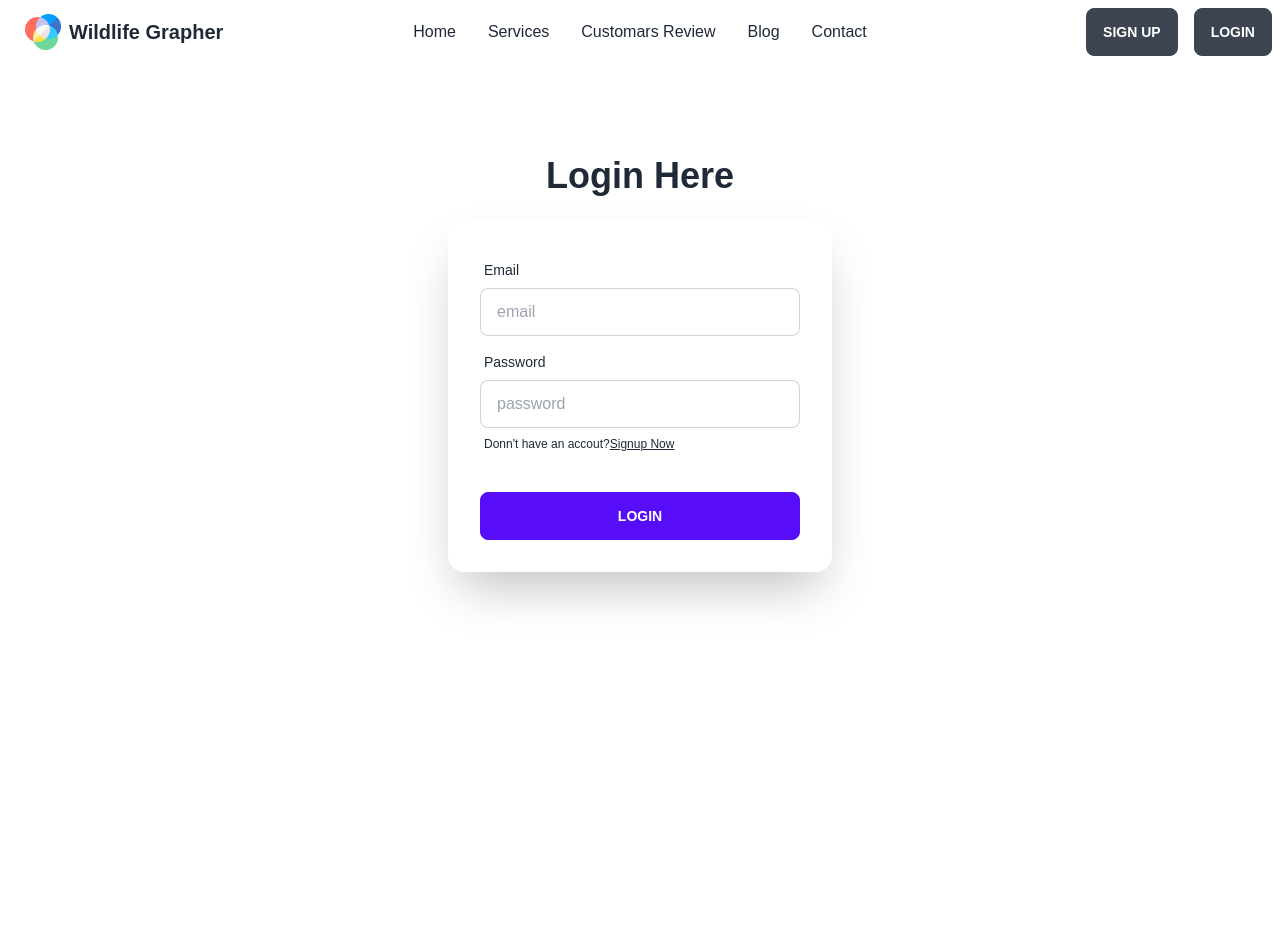
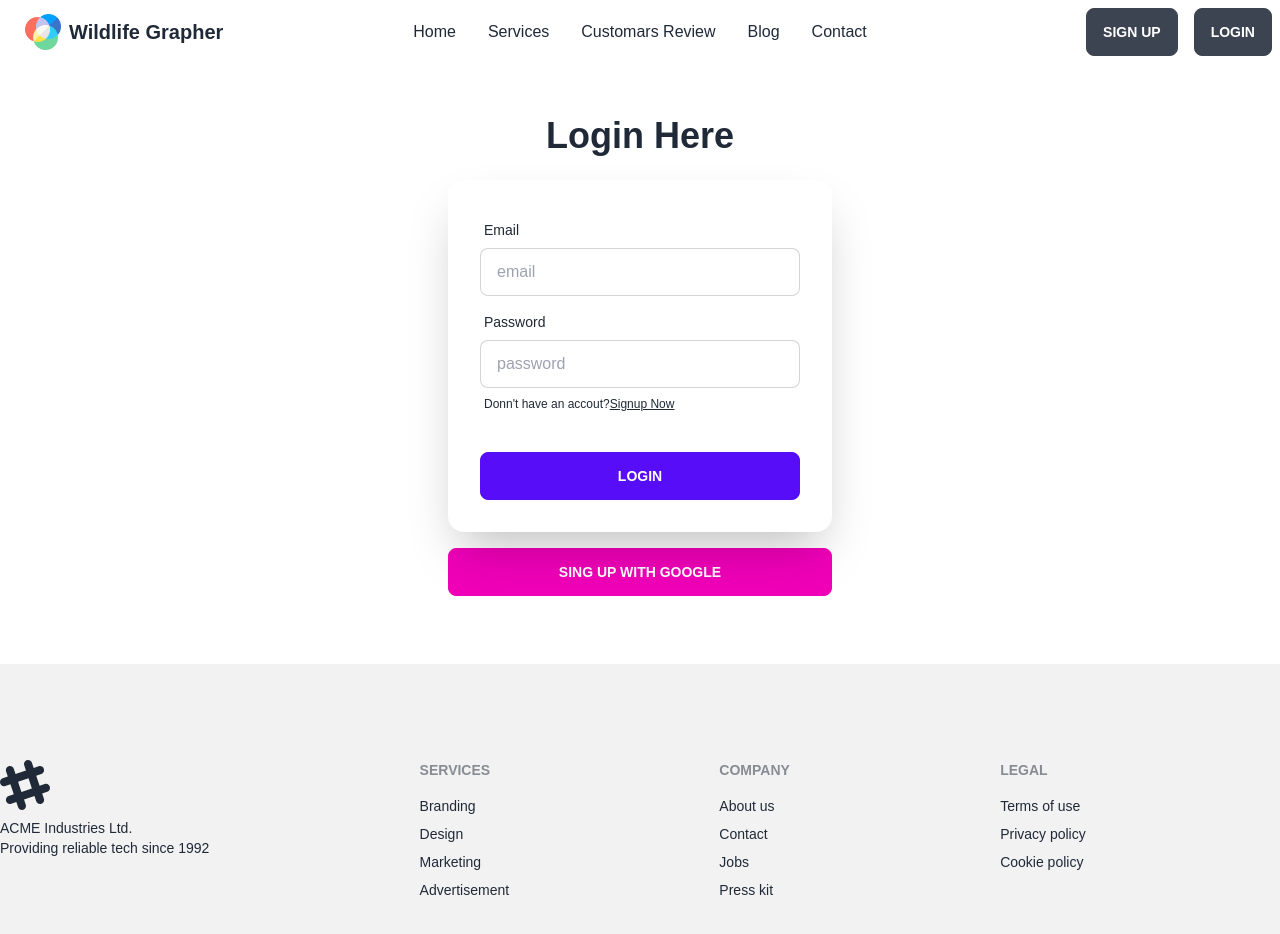
Before and after one commit to Md-FarhadHossain/wild-photographer, a React (Create React App) app: page /login in a window 1280 px wide. Shown: the top 934 px of the page. Before the commit the page ends 800 px from the top, so only its background shows below. Built offline with nearby package versions, Linux system fonts and the light colour scheme; no server answers.

Commit message:
footer added

```diff
--- a/src/components/Footer/Footer.jsx
+++ b/src/components/Footer/Footer.jsx
@@ -1,9 +1,50 @@
-import React from 'react'
+import React from "react";
 
 const Footer = () => {
   return (
-    <div>Footer</div>
-  )
-}
+    <div className=" bg-base-200 py-24">
+      <footer className="container mx-auto footer p-10text-base-content">
+        <div>
+          <svg
+            width="50"
+            height="50"
+            viewBox="0 0 24 24"
+            xmlns="http://www.w3.org/2000/svg"
+            fillRule="evenodd"
+            clipRule="evenodd"
+            className="fill-current"
+          >
+            <path d="M22.672 15.226l-2.432.811.841 2.515c.33 1.019-.209 2.127-1.23 2.456-1.15.325-2.148-.321-2.463-1.226l-.84-2.518-5.013 1.677.84 2.517c.391 1.203-.434 2.542-1.831 2.542-.88 0-1.601-.564-1.86-1.314l-.842-2.516-2.431.809c-1.135.328-2.145-.317-2.463-1.229-.329-1.018.211-2.127 1.231-2.456l2.432-.809-1.621-4.823-2.432.808c-1.355.384-2.558-.59-2.558-1.839 0-.817.509-1.582 1.327-1.846l2.433-.809-.842-2.515c-.33-1.02.211-2.129 1.232-2.458 1.02-.329 2.13.209 2.461 1.229l.842 2.515 5.011-1.677-.839-2.517c-.403-1.238.484-2.553 1.843-2.553.819 0 1.585.509 1.85 1.326l.841 2.517 2.431-.81c1.02-.33 2.131.211 2.461 1.229.332 1.018-.21 2.126-1.23 2.456l-2.433.809 1.622 4.823 2.433-.809c1.242-.401 2.557.484 2.557 1.838 0 .819-.51 1.583-1.328 1.847m-8.992-6.428l-5.01 1.675 1.619 4.828 5.011-1.674-1.62-4.829z"></path>
+          </svg>
+          <p>
+            ACME Industries Ltd.
+            <br />
+            Providing reliable tech since 1992
+          </p>
+        </div>
+        <div>
+          <span className="footer-title">Services</span>
+          <a className="link link-hover">Branding</a>
+          <a className="link link-hover">Design</a>
+          <a className="link link-hover">Marketing</a>
+          <a className="link link-hover">Advertisement</a>
+        </div>
+        <div>
+          <span className="footer-title">Company</span>
+          <a className="link link-hover">About us</a>
+          <a className="link link-hover">Contact</a>
+          <a className="link link-hover">Jobs</a>
+          <a className="link link-hover">Press kit</a>
+        </div>
+        <div>
+          <span className="footer-title">Legal</span>
+          <a className="link link-hover">Terms of use</a>
+          <a className="link link-hover">Privacy policy</a>
+          <a className="link link-hover">Cookie policy</a>
+        </div>
+      </footer>
+    </div>
+  );
+};
 
-export default Footer
+export default Footer;
--- a/src/pages/Login/Login.jsx
+++ b/src/pages/Login/Login.jsx
@@ -5,10 +5,47 @@ import { UserContext } from '../../context/AuthContext'
 const Login = () => {
 
 
-    const {login, signout} = useContext(UserContext)
+    const {login, signout,signinWithGoogle} = useContext(UserContext)
     const navigate = useNavigate()
     const location = useLocation()
     const from = location.state?.from?.pathname || '/'
+
+
+    const handleGoogleSignin = (e)  => {
+      e.preventDefault()
+      signinWithGoogle()
+      .then(result => {
+        console.log(result)
+
+        console.log(result)
+            const user = result.user
+            const currentUser = {
+              email: user.email,
+            }
+
+
+        // Jwt Authentication
+        fetch('https://wildife-grapher.vercel.app/jwt', {
+          method: 'POST',
+          headers: {
+            'content-type': 'application/json'
+          },
+          body: JSON.stringify(currentUser)
+        })
+        .then(res => {
+          if(res.status === 401 || res.status === 403) {
+           return signout()
+          }
+          return res.json()
+        })
+        .then(data => {
+          console.log(data)
+          // set the value in local storage
+          localStorage.setItem('token', data.token)
+          navigate(from, {replace: true})
+        })
+      })
+    }
 
     const handleLogin = (e) => {
         e.preventDefault()
@@ -21,7 +58,9 @@ const Login = () => {
         login(userInfo.email, userInfo.password)
         .then(result => {
 
-
+          setTimeout(() => {
+            navigate(from, {replace: true})
+          }, 1000);
 
             console.log(result)
             const user = result.user
@@ -97,7 +136,12 @@ const Login = () => {
           <button className="btn btn-primary">Login</button>
         </div>
       </form>
+
+
     </div>
+    <div className="my-4 w-[24rem]">
+          <button onClick={handleGoogleSignin}  className='btn btn-secondary w-full'>Sing up with Google</button>
+        </div>
   </div>
   )
 }
--- a/src/pages/MyReviews/MyReviews.jsx
+++ b/src/pages/MyReviews/MyReviews.jsx
@@ -13,15 +13,16 @@ const MyReviews = () => {
   console.log(serviceData);
 
   useEffect(() => {
-    fetch(`https://wildife-grapher.vercel.app/add-review?email=${user?.email}`, {
+    fetch(
+      `https://wildife-grapher.vercel.app/add-review?email=${user?.email}`,
+      {
         headers: {
           authorization: `Bearer ${localStorage.getItem("token")}`,
         },
-    })
+      }
+    )
       .then((res) => res.json())
       .then((data) => {
-
-
         setMyReview(data);
       });
   }, [res]);
@@ -29,18 +30,20 @@ const MyReviews = () => {
   console.log(myReview);
 
   const hanldeDelete = (userReview) => {
-
     const modal = window.confirm(`you want to delete the review?`);
-    if(modal){
-      fetch(`https://wildife-grapher.vercel.app/add-review/${userReview?._id}`, {
+    if (modal) {
+      fetch(
+        `https://wildife-grapher.vercel.app/add-review/${userReview?._id}`,
+        {
           method: "DELETE",
-    }).then((data) => {
+        }
+      ).then((data) => {
         setRes(!res);
-      toast.success(`Successfully deleted the review`)
+        toast.success(`Successfully deleted the review`);
         console.log(data);
       });
     } else {
-      toast.error(`Didn't delete the review`)
+      toast.error(`Didn't delete the review`);
     }
   };
 
@@ -51,9 +54,12 @@ const MyReviews = () => {
 
   return (
     <div className="mx-auto container">
+      <div>
+          {myReview.length ? (
+            <>
             <h1 className="text-center text-4xl font-bold my-4">My review</h1>
-      <div>
         <div className="overflow-x-auto w-full">
+              {" "}
               <table className="table w-full my-8 border border-separate">
                 {/* <!-- head --> */}
                 <thead>
@@ -66,9 +72,7 @@ const MyReviews = () => {
                   </tr>
                 </thead>
                 <tbody>
-
-              {myReview.length ? <>{myReview.map((userReview) => {
-
+                  {myReview.map((userReview) => {
                     const {
                       displayName,
                       email,
@@ -81,9 +85,7 @@ const MyReviews = () => {
                     } = userReview;
 
                     return (
-
                       <tr key={_id}>
-
                         <th className="border">
                           <span>{count++}</span>
                         </th>
@@ -116,7 +118,6 @@ const MyReviews = () => {
                         <th className="text-right">
                           <Link
                             to={`/my-reviews/edit/${_id}`}
-
                             className="btn btn-success text-gray-900 btn-sm"
                           >
                             Edit
@@ -130,12 +131,19 @@ const MyReviews = () => {
                         </th>
                       </tr>
                     );
-              })}</> : <th className="text-center text-3xl translate-x-[250%]">No Review yet</th>}
-
-
+                  })}
                 </tbody>
               </table>
               </div>
+            </>
+          ) : (
+            <div className="h-[80vh] flex items-center justify-center text-3xl font-semibold">
+              No reviews were added
+            </div>
+          )
+
+
+          }
       </div>
 
       <Toaster />
--- a/src/pages/Signup/Signup.jsx
+++ b/src/pages/Signup/Signup.jsx
@@ -60,7 +60,7 @@ const Signup = () => {
     }
     document.title = 'Sign Up'
   return (
-    <div className="h-[75vh] flex flex-col items-center justify-center">
+    <div className="h-[85vh] flex flex-col items-center justify-center">
       <h1 className="text-4xl mb-6 font-bold">Signup Now</h1>
       <div className="card flex-shrink-0 w-full max-w-sm shadow-2xl bg-base-100">
         <form onSubmit={handleSignup} className="card-body">
@@ -120,11 +120,11 @@ const Signup = () => {
             <button className="btn btn-primary">Sign up</button>
           </div>
         </form>
-
       </div>
-        <div>
+        <div className="my-4 w-[24rem]">
           <button onClick={handleGoogleSignin}  className='btn btn-secondary w-full'>Sing up with Google</button>
         </div>
+
     </div>
   );
 };
--- a/src/utilities/Main.js
+++ b/src/utilities/Main.js
@@ -7,7 +7,7 @@ const Main = () => {
     <div>
         <Navbar />
         <Outlet />
-        {/* <Footer /> */}
+        <Footer />
     </div>
   )
 }
```
Also changed, not shown: src/pages/ShowTheService/ShowTheService.jsx (+50 -9 lines). Lines whose indentation alone changed are shown as unchanged.
